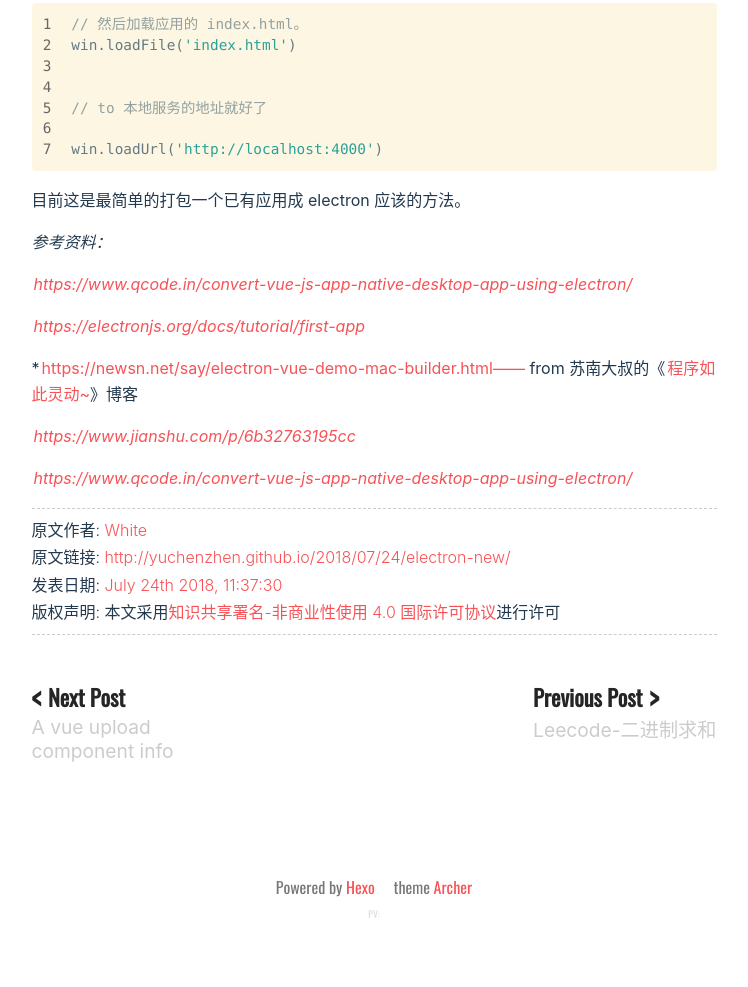
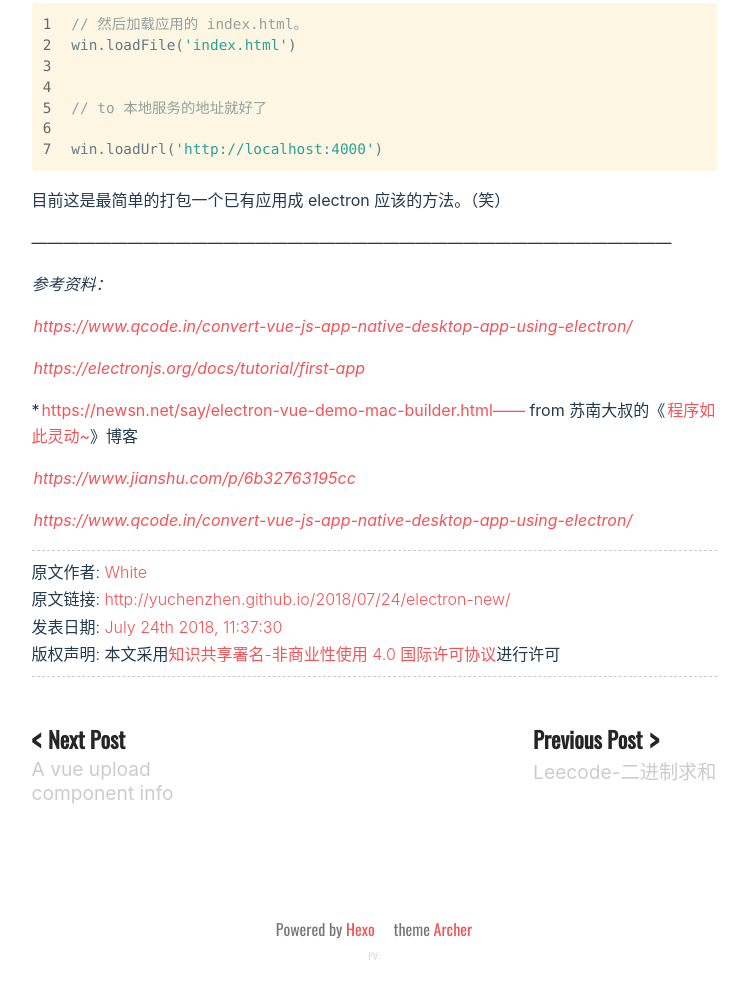
Before and after one commit to yuchenzhen/yuchenzhen.github.io, a plain HTML site: page 2018/07/24/electron-new/index.html in a window 1280 px wide. Shown: the part 5977-6964 px from the top of the page, without its empty margins (266-1014 px from the left). Before the commit the page ends 6922 px from the top, so only its background shows below. Drawn offline with nearby package versions, Linux system fonts and the light colour scheme; some packages are replaced by stand-ins of ours; animation ran at ten frames a second; a script that the page names is missing; a web font is replaced by a local one.

Commit message:
Site updated: 2018-07-27 07:46:39

```diff
--- a/2018/07/24/electron-new/index.html
+++ b/2018/07/24/electron-new/index.html
@@ -424,7 +424,8 @@ height:50vh;
 <p>然而，我还是做到了。</p>
 <p>实际也比较简单：直接把这段代码改成</p>
 <figure class="highlight javascript"><table><tr><td class="gutter"><pre><span class="line">1</span><br><span class="line">2</span><br><span class="line">3</span><br><span class="line">4</span><br><span class="line">5</span><br><span class="line">6</span><br><span class="line">7</span><br></pre></td><td class="code"><pre><span class="line"><span class="comment">// 然后加载应用的 index.html。</span></span><br><span class="line">win.loadFile(<span class="string">'index.html'</span>)</span><br><span class="line"></span><br><span class="line"></span><br><span class="line"><span class="comment">// to 本地服务的地址就好了</span></span><br><span class="line"></span><br><span class="line">win.loadUrl(<span class="string">'http://localhost:4000'</span>)</span><br></pre></td></tr></table></figure>
-<p>目前这是最简单的打包一个已有应用成 electron 应该的方法。</p>
+<p>目前这是最简单的打包一个已有应用成 electron 应该的方法。（笑）</p>
+<p>————————————————————————————————————————</p>
 <p><em>参考资料：</em></p>
 <p><em><a href="https://www.qcode.in/convert-vue-js-app-native-desktop-app-using-electron/" target="_blank" rel="noopener">https://www.qcode.in/convert-vue-js-app-native-desktop-app-using-electron/</a></em></p>
 <p><em><a href="https://electronjs.org/docs/tutorial/first-app" target="_blank" rel="noopener">https://electronjs.org/docs/tutorial/first-app</a></em></p>
@@ -653,12 +654,6 @@ top:50vh;
 
 
 
-
-
-
-
-
-
     <div class="total-archive"> Total : 8 </div>
 
     <div class="post-archive">
```
Also changed, not shown: 2018/05/11/Git区分项目使用/index.html (+0 -6 lines), 2018/05/11/hello-world/index.html (+0 -6 lines), 2018/05/17/hexo摘要/index.html (+0 -6 lines), 2018/06/08/Data-Struct-Learning/index.html (+0 -6 lines), 2018/07/14/Leecode-一字节二字节判断/index.html (+0 -6 lines), 2018/07/14/Leecode-二进制求和/index.html (+0 -6 lines), 2018/07/25/A-vue-upload-component-info/index.html (+0 -6 lines), archives/2018/05/index.html (+0 -6 lines), archives/2018/06/index.html (+0 -6 lines), archives/2018/07/index.html (+0 -6 lines), archives/2018/index.html (+0 -6 lines), archives/index.html (+0 -6 lines), index.html (+0 -6 lines), tags/Leecode/index.html (+0 -6 lines), 2 more files.
